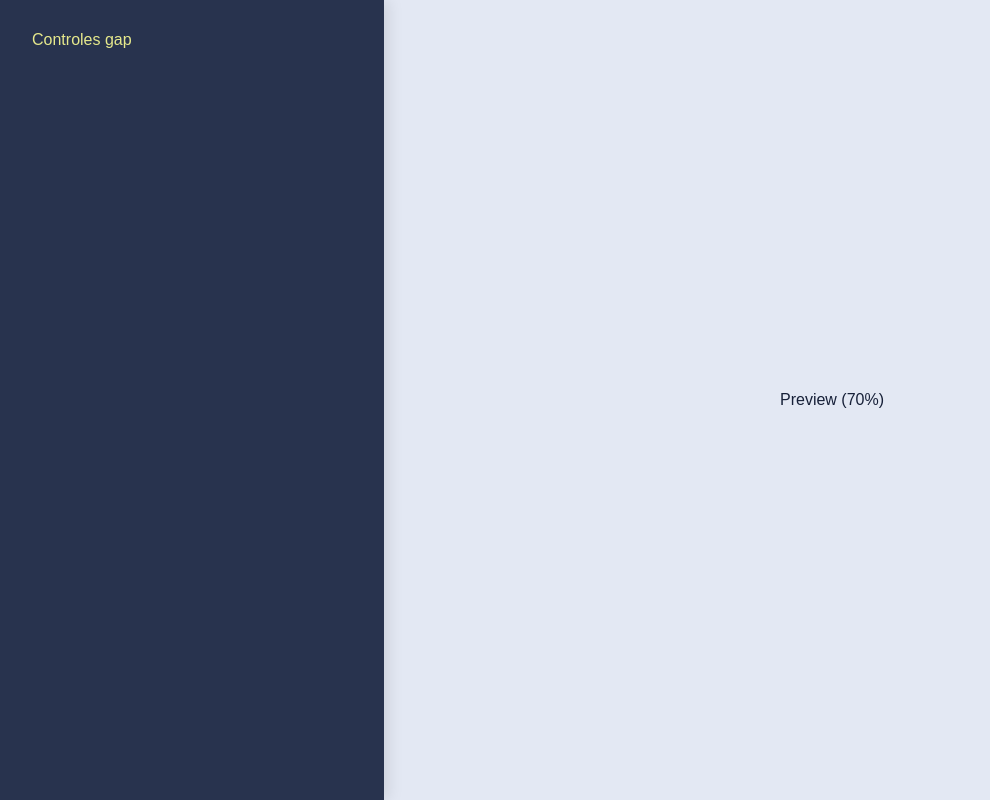
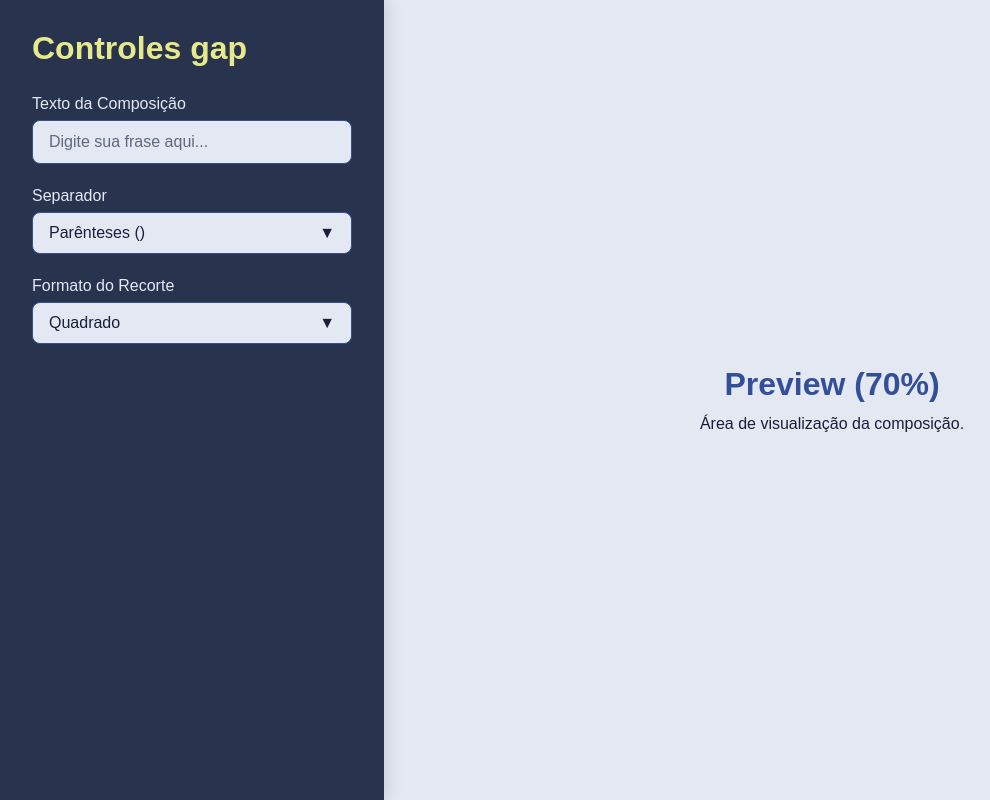
Before and after one commit to pepepepu/gap, a React (Vite) app: page / in a window 1280 px wide. Shown: the whole page, without its empty margins (0-990 px from the left). Built offline with nearby package versions, Linux system fonts and the light colour scheme; a web font is replaced by a local one.

Commit message:
config: implementa componentes secundários (molecules) da aplicação

```diff
--- /dev/null
+++ b/src/components/atoms/Button/index.tsx
@@ -0,0 +1,41 @@
+import styled from "styled-components";
+
+interface ButtonProps extends React.ButtonHTMLAttributes<HTMLButtonElement> {
+  variant?: "primary" | "secondary" | "danger";
+  fullWidth?: boolean;
+}
+
+const Button = styled.button<ButtonProps>`
+  padding: 0.75rem 1.5rem;
+  border-radius: 8px;
+  border: none;
+  font-family: ${({ theme }) => theme.fonts.body};
+  font-weight: bold;
+  font-size: 1rem;
+  cursor: pointer;
+  width: ${({ fullWidth }) => (fullWidth ? "100%" : "auto")};
+  transition:
+    opacity 0.2s ease,
+    transform 0.1s ease;
+
+  background-color: ${({ theme }) => {
+    return theme.colors.primary;
+  }};
+
+  color: ${({ theme }) => theme.colors.white};
+
+  &:hover {
+    opacity: 0.9;
+  }
+
+  &:active {
+    transform: scale(0.98);
+  }
+
+  &:disabled {
+    opacity: 0.5;
+    cursor: not-allowed;
+  }
+`;
+
+export default Button;
--- a/src/components/atoms/index.ts
+++ b/src/components/atoms/index.ts
@@ -1,4 +1,5 @@
 export { default as Box } from "./Box";
+export { default as Button } from "./Button";
 export { default as Image } from "./Image";
 export { default as Input } from "./Input";
 export { default as Select } from "./Select";
--- a/src/components/index.ts
+++ b/src/components/index.ts
@@ -1 +1,2 @@
 export * from "./atoms";
+export * from "./molecules";
--- /dev/null
+++ b/src/components/molecules/LabelInput/index.tsx
@@ -0,0 +1,18 @@
+import React from "react";
+import { Box, Input, Text } from "../../atoms";
+
+interface LabelInputProps extends React.InputHTMLAttributes<HTMLInputElement> {
+  label: string;
+  width?: string;
+}
+
+const LabelInput: React.FC<LabelInputProps> = ({ label, width, ...props }) => {
+  return (
+    <Box flexDirection="column" gap="0.5rem" display="flex" width={width}>
+      <Text color="white">{label}</Text>
+      <Input width="100%" {...props} />
+    </Box>
+  );
+};
+
+export default LabelInput;
--- /dev/null
+++ b/src/components/molecules/LabelSelect/index.tsx
@@ -0,0 +1,40 @@
+import React from "react";
+import { Box, Select, Text } from "../../atoms";
+
+interface Option {
+  label: string;
+  value: string;
+}
+
+interface LabelSelectProps {
+  label: string;
+  options: Option[];
+  value: string;
+  onChange: (value: string) => void;
+  placeholder?: string;
+  width?: string;
+}
+
+const LabelSelect: React.FC<LabelSelectProps> = ({
+  label,
+  options,
+  value,
+  onChange,
+  placeholder,
+  width,
+}) => {
+  return (
+    <Box flexDirection="column" gap="0.5rem" display="flex" width={width}>
+      <Text color="white">{label}</Text>
+      <Select
+        options={options}
+        value={value}
+        onChange={onChange}
+        placeholder={placeholder}
+        width="100%"
+      />
+    </Box>
+  );
+};
+
+export default LabelSelect;
--- /dev/null
+++ b/src/components/molecules/Slider/index.tsx
@@ -0,0 +1,90 @@
+import React from "react";
+import styled from "styled-components";
+import { Box, Button, Text } from "../../atoms";
+
+const RangeInput = styled.input`
+  flex: 1;
+  -webkit-appearance: none;
+  background: transparent;
+
+  &::-webkit-slider-runnable-track {
+    width: 100%;
+    height: 6px;
+    cursor: pointer;
+    background: ${({ theme }) => theme.colors.primary};
+    border-radius: 4px;
+  }
+
+  &::-webkit-slider-thumb {
+    height: 16px;
+    width: 16px;
+    border-radius: 50%;
+    background: ${({ theme }) => theme.colors.yellow};
+    cursor: pointer;
+    -webkit-appearance: none;
+    margin-top: -5px;
+  }
+`;
+
+interface SliderProps {
+  label: string;
+  value: number;
+  min: number;
+  max: number;
+  step?: number;
+  onChange: (value: number) => void;
+}
+
+const Slider: React.FC<SliderProps> = ({
+  label,
+  value,
+  min,
+  max,
+  step = 1,
+  onChange,
+}) => {
+  const handleDecrease = () => {
+    if (value > min) onChange(Math.max(min, value - step));
+  };
+
+  const handleIncrease = () => {
+    if (value < max) onChange(Math.min(max, value + step));
+  };
+
+  return (
+    <Box flexDirection="column" gap="0.5rem" display="flex">
+      <Box display="flex" justifyContent="space-between" alignItems="center">
+        <Text color="white">{label}</Text>
+        <Text color="yellow" weight="bold">
+          {value}
+        </Text>
+      </Box>
+      <Box display="flex" alignItems="center" gap="1rem">
+        <Button
+          onClick={handleDecrease}
+          variant="secondary"
+          style={{ padding: "0.5rem 1rem" }}
+        >
+          -
+        </Button>
+        <RangeInput
+          type="range"
+          min={min}
+          max={max}
+          step={step}
+          value={value}
+          onChange={(e) => onChange(Number(e.target.value))}
+        />
+        <Button
+          onClick={handleIncrease}
+          variant="secondary"
+          style={{ padding: "0.5rem 1rem" }}
+        >
+          +
+        </Button>
+      </Box>
+    </Box>
+  );
+};
+
+export default Slider;
--- /dev/null
+++ b/src/components/molecules/index.ts
@@ -0,0 +1,3 @@
+export { default as LabelInput } from "./LabelInput";
+export { default as LabelSelect } from "./LabelSelect";
+export { default as Slider } from "./Slider";
--- a/src/pages/Home.tsx
+++ b/src/pages/Home.tsx
@@ -1,4 +1,6 @@
+import { useState } from "react";
 import styled from "styled-components";
+import { Box, Input, Select, Text } from "../components";
 
 const Container = styled.div`
   display: flex;
@@ -13,6 +15,7 @@ const ControlsPanel = styled.aside`
   padding: 2rem;
   box-shadow: 4px 0 15px rgba(0, 0, 0, 0.1);
   z-index: 10;
+  overflow-y: auto;
 `;
 
 const PreviewPanel = styled.main`
@@ -24,19 +27,71 @@ const PreviewPanel = styled.main`
   position: relative;
 `;
 
-const Title = styled.h2`
-  color: ${({ theme }) => theme.colors.yellow};
-  margin-bottom: 2rem;
-`;
+export function Home() {
+  const [text, setText] = useState("");
+  const [separator, setSeparator] = useState("()");
+  const [shape, setShape] = useState("quadrado");
 
-export function Home() {
   return (
     <Container>
       <ControlsPanel>
-        <Title>Controles gap</Title>
+        <Text isHeading size="2rem" color="yellow" margin="0 0 2rem 0">
+          Controles gap
+        </Text>
+
+        <Box flexDirection="column" gap="1.5rem" display="flex">
+          <Box flexDirection="column" gap="0.5rem" display="flex">
+            <Text color="white">Texto da Composição</Text>
+            <Input
+              placeholder="Digite sua frase aqui..."
+              value={text}
+              onChange={(e) => setText(e.target.value)}
+            />
+          </Box>
+
+          <Box flexDirection="column" gap="0.5rem" display="flex">
+            <Text color="white">Separador</Text>
+            <Select
+              value={separator}
+              onChange={setSeparator}
+              options={[
+                { label: "Nenhum", value: "none" },
+                { label: "Parênteses ()", value: "()" },
+                { label: "Colchetes []", value: "[]" },
+                { label: "Chaves {}", value: "{}" },
+                { label: "Asteriscos **", value: "**" },
+              ]}
+            />
+          </Box>
+
+          <Box flexDirection="column" gap="0.5rem" display="flex">
+            <Text color="white">Formato do Recorte</Text>
+            <Select
+              value={shape}
+              onChange={setShape}
+              options={[
+                { label: "Quadrado", value: "quadrado" },
+                { label: "Círculo", value: "circulo" },
+                { label: "Triângulo", value: "triangulo" },
+                { label: "Estrela", value: "estrela" },
+              ]}
+            />
+          </Box>
+        </Box>
       </ControlsPanel>
+
       <PreviewPanel>
-        <h1>Preview (70%)</h1>
+        <Box
+          display="flex"
+          flexDirection="column"
+          alignItems="center"
+          gap="1rem"
+        >
+          <Text isHeading size="2rem" color="primary">
+            Preview (70%)
+          </Text>
+          <Text color="textDark">Área de visualização da composição.</Text>
+        </Box>
       </PreviewPanel>
     </Container>
   );
```
